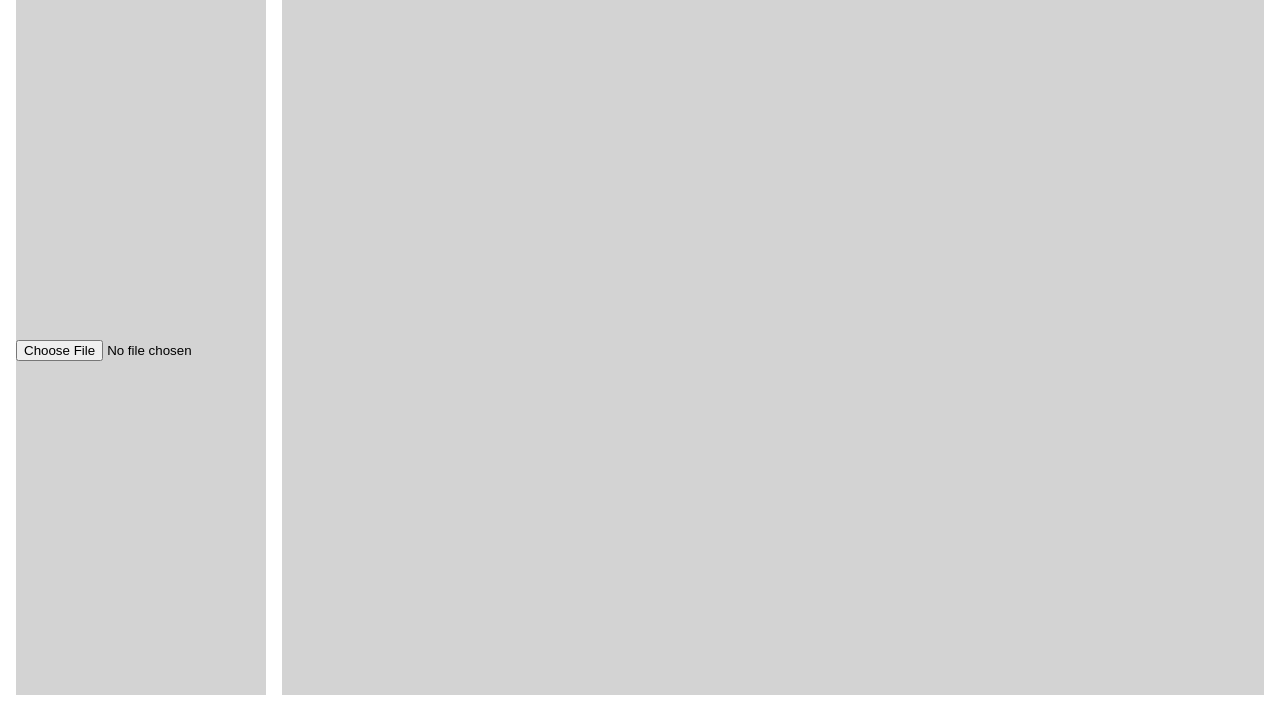
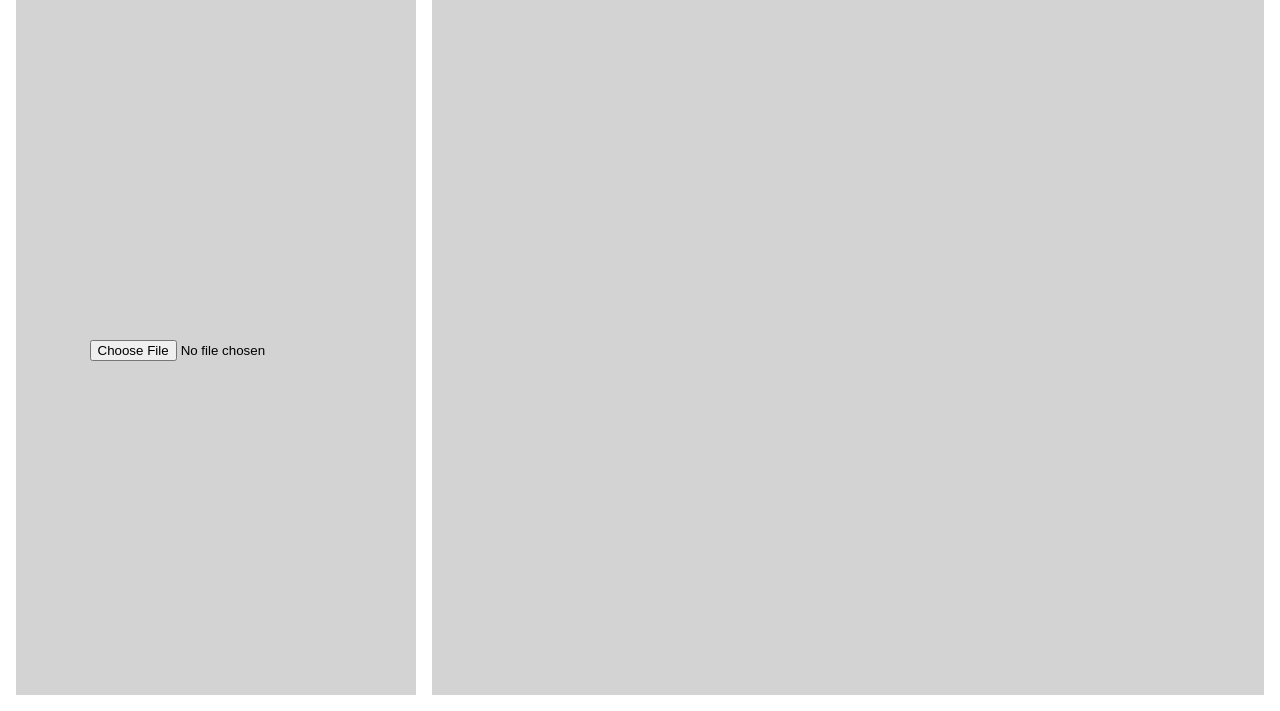
Before and after one commit to Armored-Dragon/Resonite-Package-Space-Optimizer, a plain HTML site: page index.html in a window 1280 px wide. Shown: the part 89-800 px from the top of the page. Drawn offline with nearby package versions, Linux system fonts and the light colour scheme.

Commit message:
Minimum file selection width.

```diff
--- a/index.scss
+++ b/index.scss
@@ -13,6 +13,7 @@ body {
 	background-color: $background-1;
 	height: 100%;
 	width: 20%;
+	min-width: 400px;
 	margin-right: 1rem;
 	display: flex;
 
```
Also changed, not shown: index.css.
